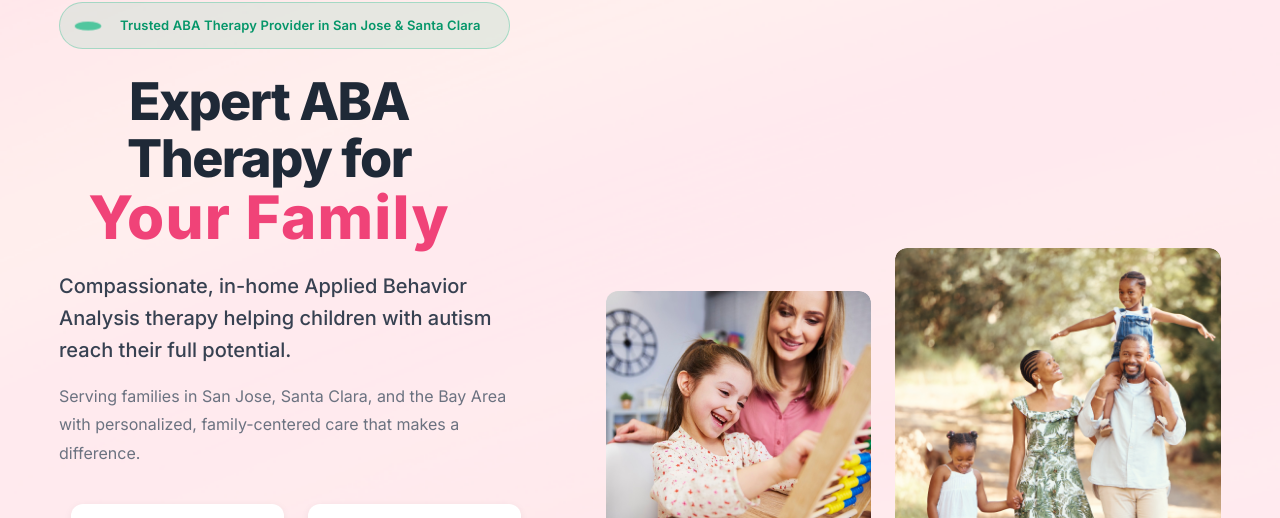
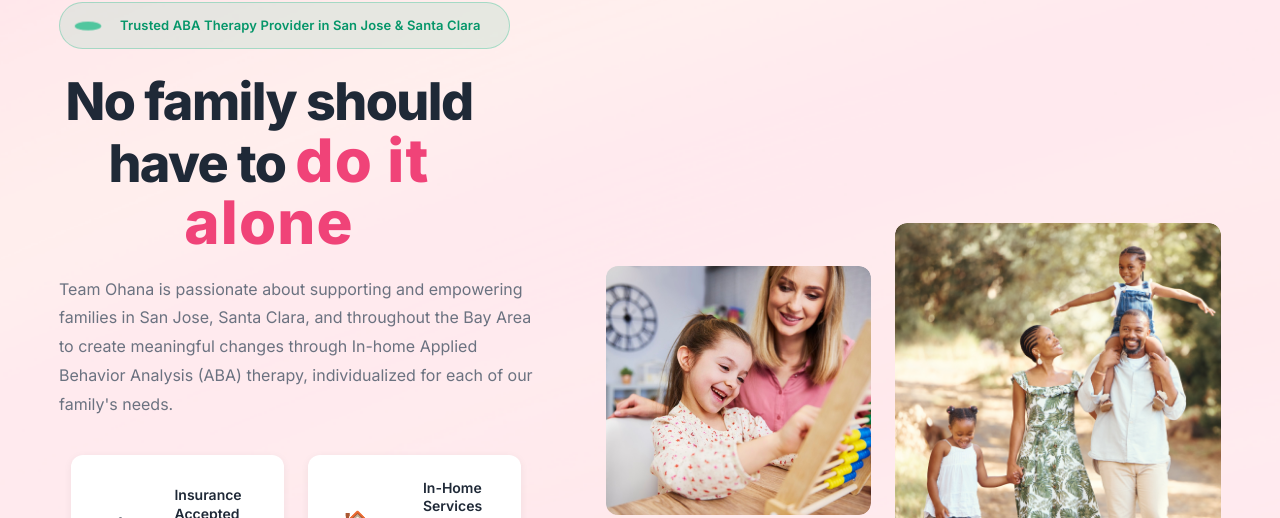
Before and after one commit to amarmatharu/ohana-therapies, a React (Create React App) app: page / in a window 1280 px wide. Shown: the part 401-919 px from the top of the page. Built offline with nearby package versions, Linux system fonts and the light colour scheme.

Commit message:
added typography

```diff
--- a/src/components/Hero.js
+++ b/src/components/Hero.js
@@ -87,14 +87,10 @@ const Hero = () => {
               <span className="badge_text">Trusted ABA Therapy Provider in San Jose & Santa Clara</span>
             </div>
 
-            <h1 className="hero_title">Expert ABA Therapy for <span>Your Family</span></h1>
-
-            <p className="hero_subtitle">
-              Compassionate, in-home Applied Behavior Analysis therapy helping children with autism reach their full potential.
-            </p>
+            <h1 className="hero_title">No family should have to <span>do it alone</span></h1>
 
             <p className="hero_detail">
-              Serving families in San Jose, Santa Clara, and the Bay Area with personalized, family-centered care that makes a difference.
+              Team Ohana is passionate about supporting and empowering families in San Jose, Santa Clara, and throughout the Bay Area to create meaningful changes through In-home Applied Behavior Analysis (ABA) therapy, individualized for each of our family's needs.
             </p>
 
             {/* Trust Badges */}
```
